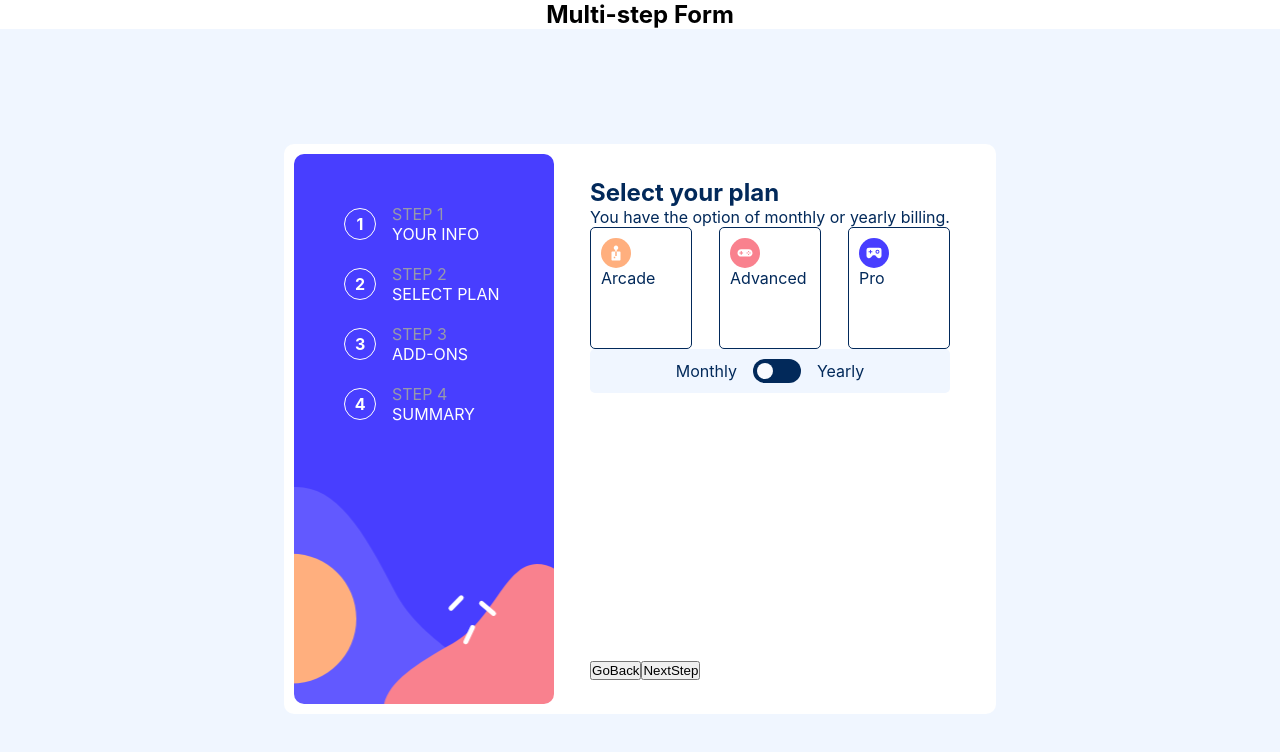
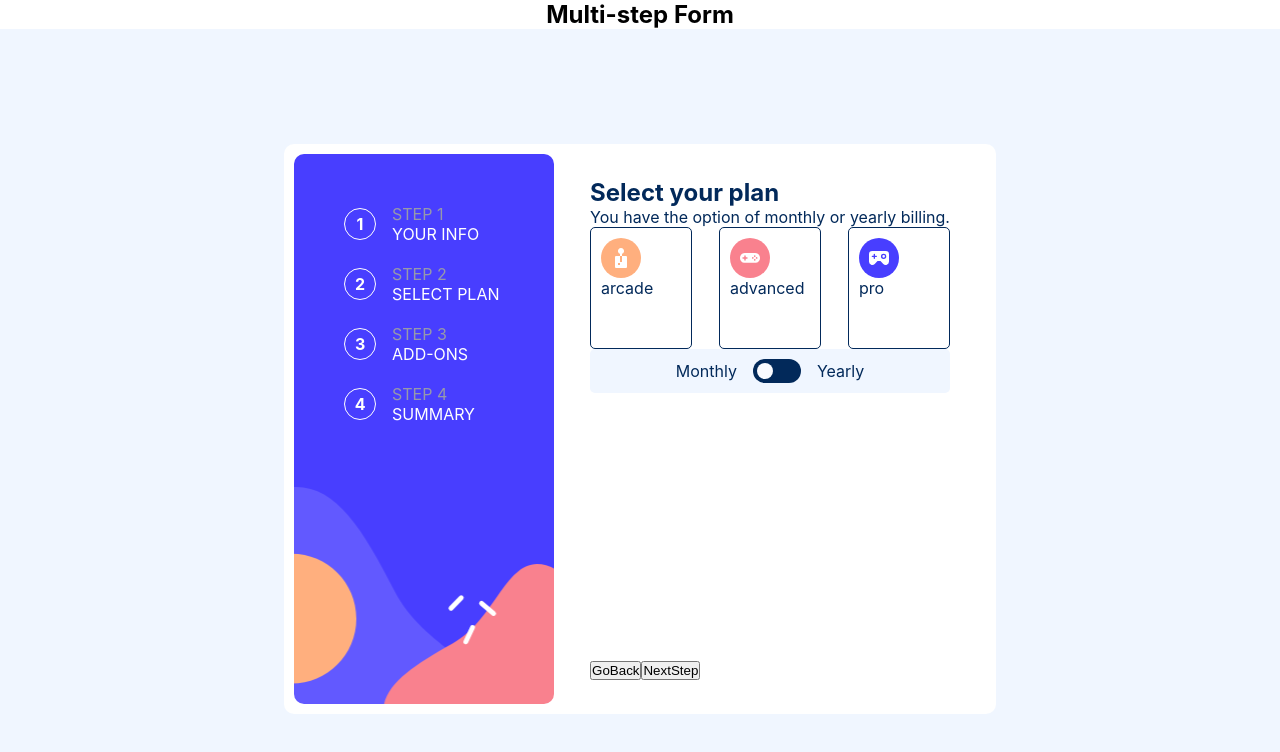
Before and after one commit to Ozgur2096/frontend-mentor-challenge2-react, a React (Create React App) app: page / in a window 1280 px wide. Both pictures are taken after a click on the button "NextStep". Shown: the top 752 px of the page. Built offline with nearby package versions, Linux system fonts and the light colour scheme; the HTML template or start-up script is replaced by a standard one.

Commit message:
selectPlan modified

```diff
--- a/src/App.css
+++ b/src/App.css
@@ -103,22 +103,9 @@
   height: 100px;
   cursor: pointer;
 }
-.arcade-image {
-  height: 30px;
-  width: 30px;
-  background: url(../assets/images/icon-arcade.svg) no-repeat center
-    center/cover;
-}
-.advanced-image {
-  height: 30px;
-  width: 30px;
-  background: url(../assets/images/icon-advanced.svg) no-repeat center
-    center/cover;
-}
-.pro-image {
-  height: 30px;
-  width: 30px;
-  background: url(../assets/images/icon-pro.svg) no-repeat center center/cover;
+.plan-icon {
+  height: 40px;
+  width: 40px;
 }
 .select-plan-toggle {
   padding: 10px;
@@ -137,7 +124,9 @@
   background-color: var(--marine-blue);
   display: flex;
   align-items: center;
+  justify-content: flex-start;
   padding: 0 4px;
+  transition: justify-content 0.8s ease;
 }
 .select-plan-toggle-button {
   width: 16px;
@@ -146,7 +135,7 @@
   background-color: var(--alabaster);
 }
 .isYearly {
-  justify-content: right;
+  justify-content: flex-end;
 }
 /* Thank you page */
 .thank-you-container {
--- a/src/components/MainContentElements/SelectPlan.tsx
+++ b/src/components/MainContentElements/SelectPlan.tsx
@@ -1,6 +1,6 @@
 import { useContext } from 'react';
 import { GlobalContext } from '../../globalContext/GlobalContext';
-import { arcade, advanced, pro } from '../../constants';
+import { plans } from '../../constants';
 
 export const SelectPlan = () => {
   const { setPlan, plan } = useContext(GlobalContext);
@@ -10,45 +10,34 @@
       return { ...prevPlan, isChosenMonthly: !prevPlan.isChosenMonthly };
     });
   };
+
   return (
     <main className='main-content-container'>
       <h2>Select your plan</h2>
       <p>You have the option of monthly or yearly billing.</p>
       <div>
         <div className='select-plan-box-container'>
+          {plans.map((item, index) => (
             <div
               className='select-plan-box'
+              key={index}
               onClick={() => {
-              setPlan(arcade);
+                setPlan(item);
               }}
             >
-            <div className='arcade-image'></div>
-            <div>Arcade</div>
+              <div
+                className='plan-icon'
+                dangerouslySetInnerHTML={{ __html: item.image }}
+              />
+              <div>{item.planName}</div>
             </div>
-          <div
-            className='select-plan-box'
-            onClick={() => {
-              setPlan(advanced);
-            }}
-          >
-            <div className='advanced-image'></div>
-            <div>Advanced</div>
-          </div>
-          <div
-            className='select-plan-box'
-            onClick={() => {
-              setPlan(pro);
-            }}
-          >
-            <div className='pro-image'></div>
-            <div>Pro</div>
-          </div>
+          ))}
         </div>
         <div className='select-plan-toggle'>
           <p>Monthly</p>
           <div
-            className={`select-plan-toggle-button-container ${
-              !plan.isChosenMonthly && 'isYearly'
+            className={`select-plan-toggle-button-container${
+              plan.isChosenMonthly ? '' : ' isYearly'
             }`}
             onClick={() => {
               toggleMonthlyYearly();
--- a/src/constants.tsx
+++ b/src/constants.tsx
@@ -1,25 +1,38 @@
 // main plans
-export const arcade = {
+export const plans = [
+  {
+    planName: 'arcade',
     isChosenMonthly: true,
+    image: `
+    <svg xmlns="http://www.w3.org/2000/svg" width="40" height="40" viewBox="0 0 40 40"><g fill="none" fill-rule="evenodd"><circle cx="20" cy="20" r="20" fill="#FFAF7E"/><path fill="#FFF" fill-rule="nonzero" d="M24.995 18.005h-3.998v5.998h-2v-5.998H15a1 1 0 0 0-1 1V29a1 1 0 0 0 1 1h9.995a1 1 0 0 0 1-1v-9.995a1 1 0 0 0-1-1Zm-5.997 8.996h-2v-1.999h2v2Zm2-11.175a2.999 2.999 0 1 0-2 0v2.18h2v-2.18Z"/></g></svg>
+    `,
     prices: {
       monthlyPrice: 9,
       yearlyPrice: 90,
     },
-};
-export const advanced = {
+  },
+  {
+    planName: 'advanced',
     isChosenMonthly: true,
+    image: `
+    <svg xmlns="http://www.w3.org/2000/svg" width="40" height="40" viewBox="0 0 40 40"><g fill="none" fill-rule="evenodd"><circle cx="20" cy="20" r="20" fill="#F9818E"/><path fill="#FFF" fill-rule="nonzero" d="M25.057 15H14.944C12.212 15 10 17.03 10 19.885c0 2.857 2.212 4.936 4.944 4.936h10.113c2.733 0 4.943-2.08 4.943-4.936S27.79 15 25.057 15ZM17.5 20.388c0 .12-.108.237-.234.237h-1.552v1.569c0 .126-.138.217-.259.217H14.5c-.118 0-.213-.086-.213-.203v-1.583h-1.569c-.126 0-.217-.139-.217-.26v-.956c0-.117.086-.213.202-.213h1.584v-1.554c0-.125.082-.231.203-.231h.989c.12 0 .236.108.236.234v1.551h1.555c.125 0 .231.083.231.204v.988Zm5.347.393a.862.862 0 0 1-.869-.855c0-.472.39-.856.869-.856.481 0 .87.384.87.856 0 .471-.389.855-.87.855Zm1.9 1.866a.86.86 0 0 1-.87-.852.86.86 0 0 1 .87-.855c.48 0 .87.38.87.855a.86.86 0 0 1-.87.852Zm0-3.736a.862.862 0 0 1-.87-.854c0-.472.39-.856.87-.856s.87.384.87.856a.862.862 0 0 1-.87.854Zm1.899 1.87a.862.862 0 0 1-.868-.855c0-.472.389-.856.868-.856s.868.384.868.856a.862.862 0 0 1-.868.855Z"/></g></svg>
+    `,
     prices: {
       monthlyPrice: 12,
       yearlyPrice: 120,
     },
-};
-export const pro = {
+  },
+  {
+    planName: 'pro',
     isChosenMonthly: true,
+    image: `
+    <svg xmlns="http://www.w3.org/2000/svg" width="40" height="40" viewBox="0 0 40 40"><g fill="none" fill-rule="evenodd"><circle cx="20" cy="20" r="20" fill="#483EFF"/><path fill="#FFF" fill-rule="nonzero" d="M26.666 13H13.334A3.333 3.333 0 0 0 10 16.333v7.193a3.447 3.447 0 0 0 2.14 3.24c1.238.5 2.656.182 3.56-.8L18.52 23h2.96l2.82 2.966a3.2 3.2 0 0 0 3.56.8 3.447 3.447 0 0 0 2.14-3.24v-7.193A3.333 3.333 0 0 0 26.666 13Zm-9.333 6H16v1.333a.667.667 0 0 1-1.333 0V19h-1.333a.667.667 0 0 1 0-1.334h1.333v-1.333a.667.667 0 1 1 1.333 0v1.333h1.333a.667.667 0 1 1 0 1.334Zm7.333 2a2.667 2.667 0 1 1 0-5.333 2.667 2.667 0 0 1 0 5.333ZM26 18.333a1.333 1.333 0 1 1-2.667 0 1.333 1.333 0 0 1 2.667 0Z"/></g></svg>`,
     prices: {
       monthlyPrice: 15,
       yearlyPrice: 150,
     },
-};
+  },
+];
 
 // extra services
 export const onlineService = {
--- a/src/globalContext/GlobalContext.tsx
+++ b/src/globalContext/GlobalContext.tsx
@@ -1,19 +1,12 @@
 import React, { useState, createContext, ReactNode } from 'react';
+import { Plan } from '../interfaces';
 
 // Interfaces
 interface ContextValue {
   mainContentIndex: number;
   changeMainContentIndex: (n: number) => void;
-  plan: {
-    isChosenMonthly: boolean;
-    prices: { monthlyPrice: number; yearlyPrice: number };
-  };
-  setPlan: React.Dispatch<
-    React.SetStateAction<{
-      isChosenMonthly: boolean;
-      prices: { monthlyPrice: number; yearlyPrice: number };
-    }>
-  >;
+  plan: Plan;
+  setPlan: React.Dispatch<React.SetStateAction<Plan>>;
 }
 interface GlobalContextProps {
   children: ReactNode;
--- /dev/null
+++ b/src/interfaces.tsx
@@ -0,0 +1,4 @@
+export interface Plan {
+  isChosenMonthly: boolean;
+  prices: { monthlyPrice: number; yearlyPrice: number };
+}
```
Lines whose indentation alone changed are shown as unchanged.
